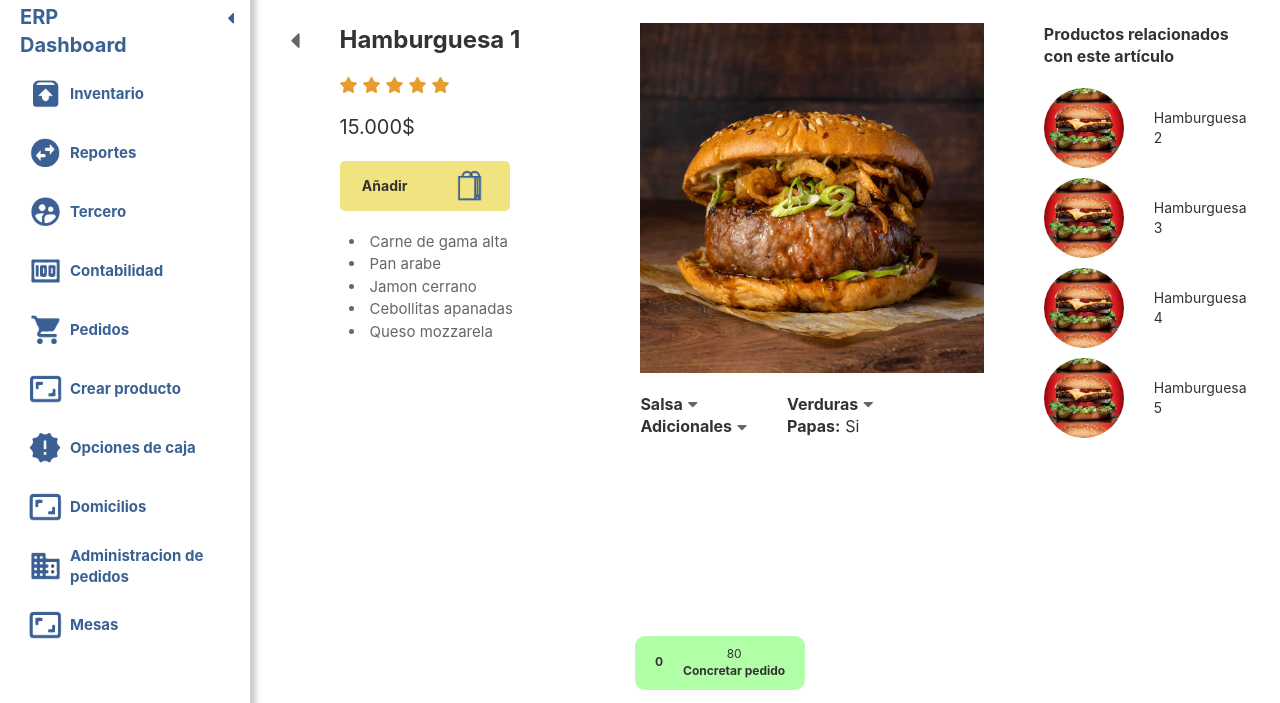
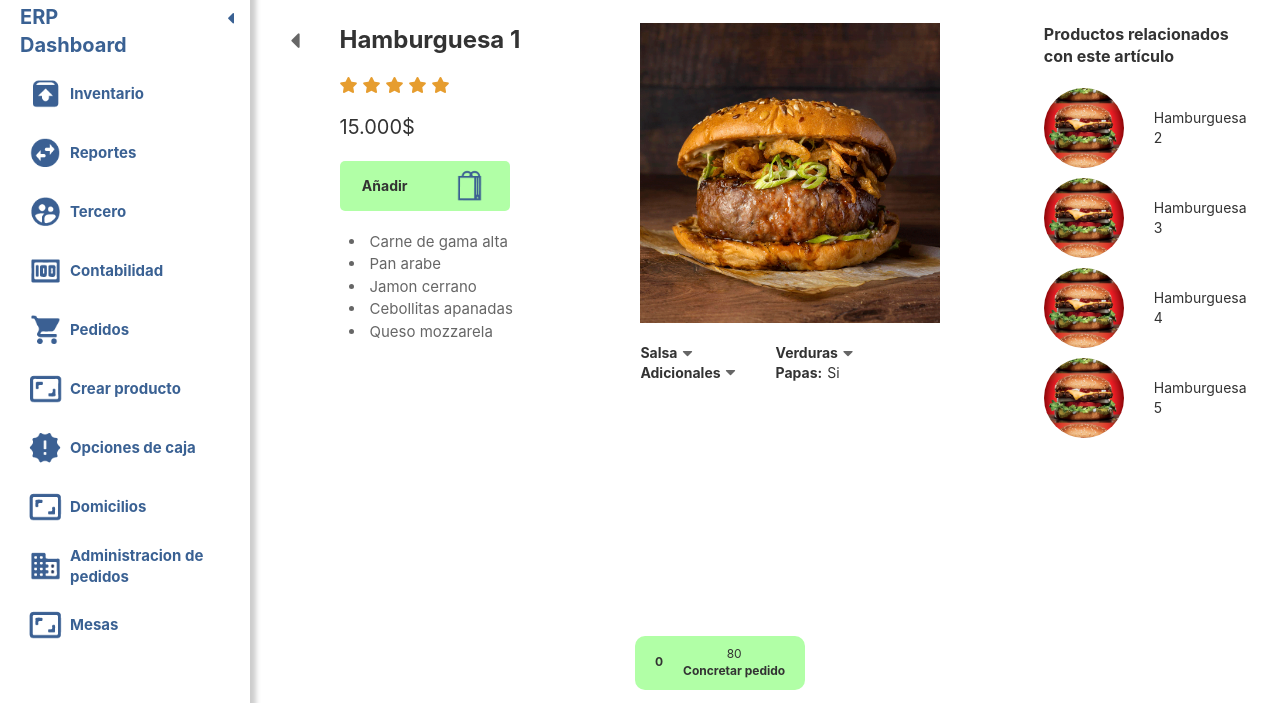
Before and after one commit to alexnaravez012/denlineamesas, a plain HTML site: page index.html in a window 1280 px wide. Shown: the part 97-800 px from the top of the page. Drawn offline with nearby package versions, Linux system fonts and the light colour scheme.

Commit message:
size img galery

```diff
--- a/data/style.css
+++ b/data/style.css
@@ -1001,16 +1001,16 @@
     width: 35px;
 }
 
-.box-yellow {
-    background-color: #F1E380;
+.box-green {
+    background-color: #B1FFA6;
     height: 50px;
     width: 170px;
     border-radius: 5px;
 }
 
 .size-img-galery {
-    width: 350px;
-    height: 350px;
+    width: 300px;
+    height: 300px;
 }
 
 .img-related-posts {
--- a/index.html
+++ b/index.html
@@ -13,6 +13,7 @@
 </head>
 
 <body>
+    <!--Navbar-->
     <div class="uk-flex uk-flex-middle padding-horizontal-10 navbar">
         <img src="./data/logo1.png" class="cursor-pointer logo1-size" alt="">
         <div class="cursor-pointer uk-inline uk-flex uk-flex-middle uk-width-1-2">
@@ -104,6 +105,7 @@
         </div>
     </div>
     <div class="main-container">
+        <!--Mesas-->
         <div style="display: none;">
             <h5 class="color-blue uk-text-bold padding-horizontal-30" style="padding-top: 20px;">Mesas</h5>
             <div class="uk-child-width-1-5@m uk-grid-small uk-grid-match padding-horizontal-30" uk-grid>
@@ -489,6 +491,7 @@
                 </div>
             </div>
         </div>
+        <!--Mesa seleccionada-->
         <div style="display: none;">
             <div class="container-open-table" style="padding-top: 20px;">
                 <div class="uk-flex uk-flex-between">
@@ -554,6 +557,7 @@
                 </div>
             </div>
         </div>
+        <!--Agregar producto-->
         <div style="display: none;">
             <div class="uk-flex uk-flex-middle uk-flex-wrap search-specific-navbar">
                 <i class="fas fa-caret-left uk-margin-remove color-blue cursor-pointer" style="padding-left: 30px;"></i>
@@ -1347,6 +1351,7 @@
                 </div>
             </div>
         </div>
+        <!--Galeria-->
         <div style="display: inline;">
             <div class="uk-flex uk-flex-around uk-flex-wrap" style="padding-top: 40px;">
                 <div class="uk-width-1-5" style="min-width: 300px !important;">
@@ -1366,7 +1371,7 @@
                             <div>
                                 <h4 class="uk-margin-remove" style="font-weight: 400; padding-top: 20px;">15.000$</h4>
                             </div>
-                            <div class="uk-flex uk-flex-middle uk-flex-around box-yellow" style="margin-top: 20px;">
+                            <div class="uk-flex uk-flex-middle uk-flex-around box-green cursor-pointer" style="margin-top: 20px;">
                                 <h6 class="uk-margin-remove uk-text-bold">Añadir</h6>
                                 <img class="size-shopping-cart uk-margin-remove" src="./data/Carrito-de-compras.png" alt="">
                             </div>
@@ -1387,22 +1392,22 @@
                     <div class="uk-flex uk-flex-middle" style="padding-top: 20px;">
                         <div>
                             <div class="uk-flex uk-flex-middle">
-                                <h5 class="uk-margin-remove uk-text-bold">Salsa</h5>
+                                <h6 class="uk-margin-remove uk-text-bold">Salsa</h6>
                                 <i class="fas fa-caret-down cursor-pointer" style="padding-left: 5px;"></i>
                             </div>
                             <div class="uk-flex uk-flex-middle">
-                                <h5 class="uk-margin-remove uk-text-bold">Adicionales</h5>
+                                <h6 class="uk-margin-remove uk-text-bold">Adicionales</h6>
                                 <i class="fas fa-caret-down cursor-pointer" style="padding-left: 5px;"></i>
                             </div>
                         </div>
                         <div style="padding-left: 40px;">
                             <div class="uk-flex uk-flex-middle">
-                                <h5 class="uk-margin-remove uk-text-bold">Verduras</h5>
+                                <h6 class="uk-margin-remove uk-text-bold">Verduras</h6>
                                 <i class="fas fa-caret-down cursor-pointer" style="padding-left: 5px;"></i>
                             </div>
                             <div class="uk-flex uk-flex-middle">
-                                <h5 class="uk-margin-remove uk-text-bold">Papas:</h55>
-                                    <h5 class="uk-margin-remove padding-horizontal-5">Si</h5>
+                                <h6 class="uk-margin-remove uk-text-bold">Papas:</h6>
+                                <h6 class="uk-margin-remove padding-horizontal-5">Si</h6>
                             </div>
                         </div>
                     </div>
@@ -1439,6 +1444,7 @@
                 </div>
             </div>
         </div>
+        <!--Estado de orden-->
         <div style="display: none;">
             <div class="container-open-table" style="padding-top: 20px;">
                 <div class="uk-flex uk-flex-between">
@@ -1507,13 +1513,13 @@
                 <div class="uk-flex uk-flex-middle uk-flex-around padding-vertical-10 ">
                     <h5 class="uk-margin-remove uk-text-bold color-blue width-300 uk-text-center ">Producto</h5>
                     <h5 class="uk-margin-remove uk-text-bold color-blue width-200 uk-text-center ">Estado</h5>
-                    <h5 class="uk-margin-remove uk-text-bold color-blue width-150 uk-text-center "></h5>
+                    <h5 class="uk-margin-remove uk-text-bold color-blue width-200 uk-text-center "></h5>
                 </div>
             </div>
             <div class="button-status uk-margin-remove-vertical uk-padding-remove-vertical " style="margin-top:10px !important; background-color: #EB5E5E; " uk-alert>
                 <div class="uk-flex uk-flex-middle uk-flex-around ">
                     <h6 class=" uk-margin-remove uk-text-bold width-300 uk-text-center ">6 Latas de aguila light 330cm</h6>
-                    <div class="uk-flex uk-flex-middle">
+                    <div class="uk-flex uk-flex-middle width-200">
                         <h6 class="uk-margin-remove uk-text-bold uk-text-center ">CANCELADO</h6>
                         <i class="far fa-play-circle font-size-18 cursor-pointer uk-text-center" style="padding-left: 10px;"></i>
                     </div>
@@ -1580,8 +1586,8 @@
             <div class="button-status uk-margin-remove-vertical uk-padding-remove-vertical " style="margin-top:10px !important; background-color: #F59E47; " uk-alert>
                 <div class="uk-flex uk-flex-middle uk-flex-around ">
                     <h6 class=" uk-margin-remove uk-text-bold width-300 uk-text-center ">Cerveza lata poker x473 ml</h6>
-                    <div class="uk-flex uk-flex-middle">
-                        <h6 class="uk-margin-remove uk-text-bold uk-text-center ">CANCELADO</h6>
+                    <div class="uk-flex uk-flex-middle width-200">
+                        <h6 class="uk-margin-remove uk-text-bold uk-text-center ">Entregado a mesero</h6>
                         <i class="far fa-play-circle font-size-18 cursor-pointer uk-text-center" style="padding-left: 10px;"></i>
                     </div>
                     <div class="width-150 uk-text-center ">
@@ -1647,8 +1653,8 @@
             <div class="button-status uk-margin-remove-vertical uk-padding-remove-vertical " style="margin-top:10px !important; background-color: #EBEB5E; " uk-alert>
                 <div class="uk-flex uk-flex-middle uk-flex-around ">
                     <h6 class=" uk-margin-remove uk-text-bold width-300 uk-text-center ">Cerveza lata poker x473 ml</h6>
-                    <div class="uk-flex uk-flex-middle">
-                        <h6 class="uk-margin-remove uk-text-bold uk-text-center ">CANCELADO</h6>
+                    <div class="uk-flex uk-flex-middle width-200">
+                        <h6 class="uk-margin-remove uk-text-bold uk-text-center ">En proceso</h6>
                         <i class="far fa-play-circle font-size-18 cursor-pointer uk-text-center" style="padding-left: 10px;"></i>
                     </div>
                     <div class="width-150 uk-text-center ">
```
